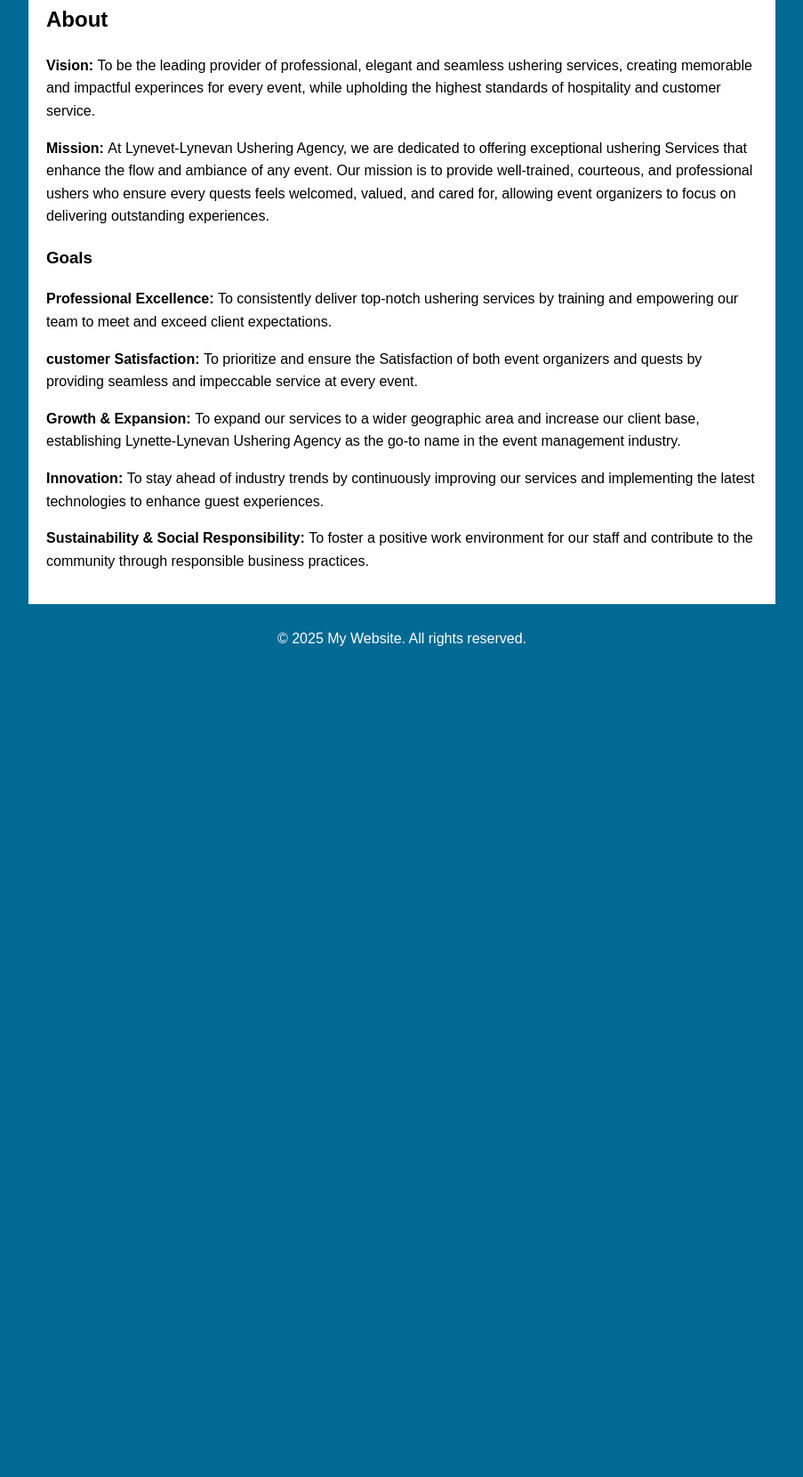
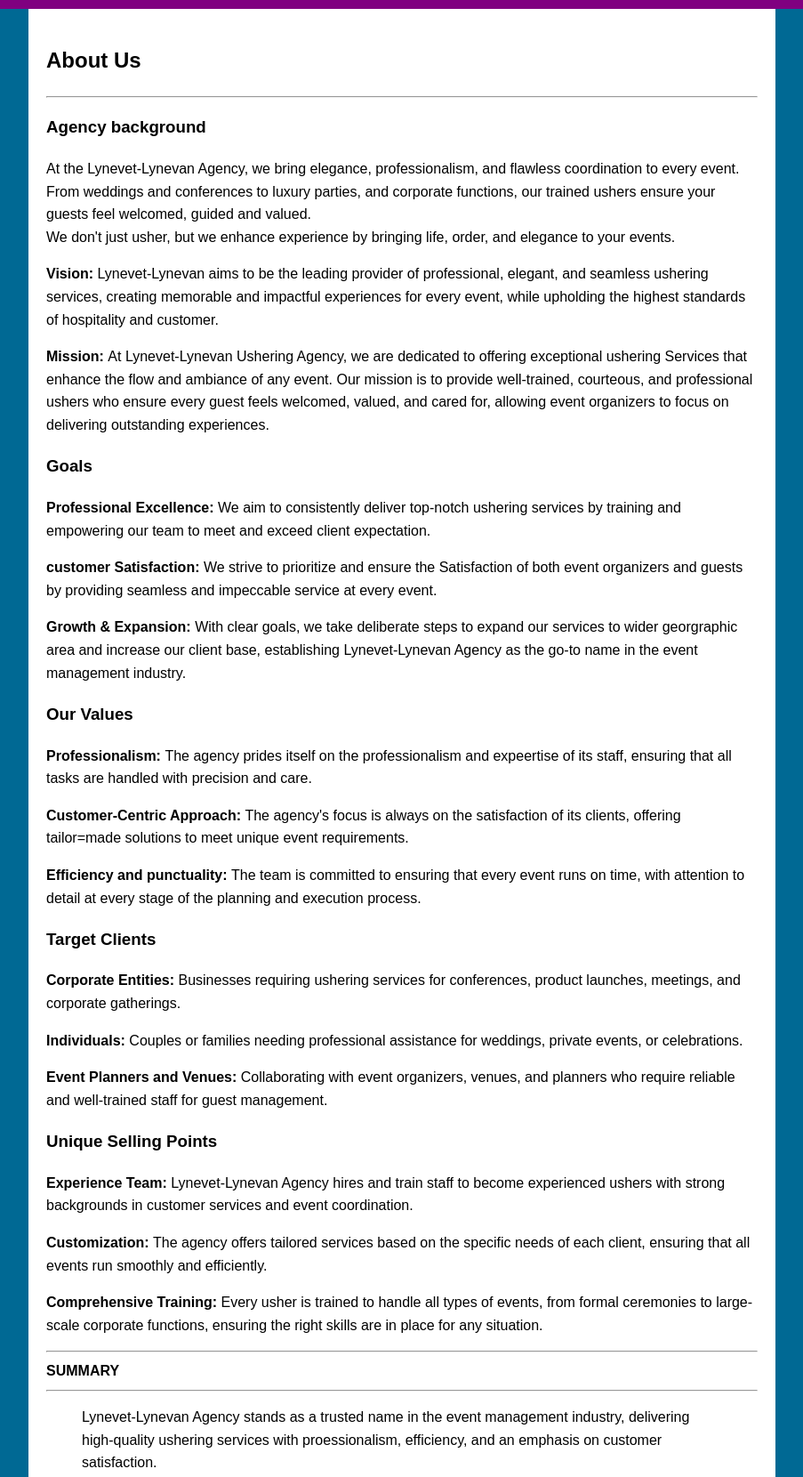
Before and after one commit to dangote-coder/my-website, a plain HTML site: page about.html in a window 1280 px wide. Shown: the part 217-1877 px from the top of the page at 89% size, without its empty margins (188-1091 px from the left). Before the commit the page ends 974 px from the top, so only its background shows below. Drawn offline with Linux system fonts and the light colour scheme.

Commit message:
Add files via upload

```diff
--- a/about.html
+++ b/about.html
@@ -9,6 +9,7 @@
 <body>
     <header>
         <h1>Welcome to Lynevet-Lynevan Agency</h1>
+		<h4>Motto: Elegance in Service, Excellence to you</h4>
         <nav>
             <ul>
                 <li><a href="index.html">Home</a></li>
@@ -20,47 +21,116 @@
     </header>
 <main>
         <section>
-            <div style=""><h2>About</h2>
-            <div><p><b>Vision: </b> To be the leading provider of professional, elegant and seamless ushering services, creating memorable and impactful experinces for every event, while upholding the highest standards of hospitality and customer service. </p></div>
+            <div style=""><h2>About Us</h2><hr>
+			<h3>Agency background </h3>
+			<p>
+				At the Lynevet-Lynevan Agency, we bring elegance, professionalism, and flawless
+				coordination to every event. From weddings and conferences to luxury parties, and corporate
+				functions, our trained ushers ensure your guests feel welcomed, guided and valued.<br>
+				We don't just usher, but we enhance experience by bringing life, order, and elegance to your events.
+
+
+			</p>
+            <div><p><b>Vision: </b>
+			Lynevet-Lynevan aims to be the leading provider of professional, elegant, and seamless
+			ushering services, creating memorable and impactful experiences for every event,
+			while upholding the highest standards of hospitality and customer.
+			</p></div>
 			 <div>
 			 <p>
 			 <b>Mission: </b>
 				At Lynevet-Lynevan Ushering Agency, we are dedicated to offering exceptional ushering Services
 				that enhance the flow and ambiance of any event. Our mission is to provide well-trained,
-				courteous, and professional ushers who ensure every quests feels welcomed, valued, and cared for, allowing event organizers
-				to focus on delivering outstanding experiences.
+				courteous, and professional ushers who ensure every guest feels welcomed, valued,
+				and cared for, allowing event organizers to focus on delivering outstanding experiences.
 			 </p>
 			 <h3> Goals</h3>
 			 <div> <p>
 			 <b>Professional Excellence: </b>
-				To consistently deliver top-notch ushering services by training and empowering our team
-				to meet and exceed client expectations.
+				We aim to consistently deliver top-notch ushering services by training and empowering
+				our team to meet and exceed client expectation.
 			 </p>
 			 </div>
 			  <div> <p>
 			 <b>customer Satisfaction: </b>
-				To prioritize and ensure the Satisfaction of both event organizers and quests
+				We strive to prioritize and ensure the Satisfaction of both event organizers and guests
 				by providing seamless and impeccable service at every event.
 			 </p>
 			 </div>
 			  <div> <p>
 			 <b>Growth & Expansion: </b>
-				To expand our services to a wider geographic area and increase our client base, establishing Lynette-Lynevan Ushering
-				Agency as the go-to name in the event management industry.
+				With clear goals, we take deliberate steps to expand our services to wider georgraphic
+				area and increase our client base, establishing Lynevet-Lynevan Agency as the go-to name
+				in the event management industry.
+			 </p>
+			 </div>
+			<h3> Our Values</h3>
+			 <div> <p>
+			 <b>Professionalism: </b>
+				The agency prides itself on the professionalism and expeertise of its staff,
+				ensuring that all tasks are handled with precision and care.
 			 </p>
 			 </div>
 			  <div> <p>
-			 <b>Innovation: </b>
-				To stay ahead of industry trends by continuously improving our services and implementing the latest technologies
-				to enhance guest experiences.
+			 <b>Customer-Centric Approach: </b>
+				The agency's focus is always on the satisfaction of its clients, offering tailor=made solutions
+				to meet unique event requirements.
+			 </p>
+			 </div>
+			 <div> <p>
+			 <b> Efficiency and punctuality: </b>
+				The team is committed to ensuring that every event runs on time, with
+				attention to detail at every stage of the planning and execution process.
+			 </p>
+			 </div>
+			 <h3> Target Clients</h3>
+			 <div> <p>
+			 <b> Corporate Entities: </b>
+				Businesses requiring ushering services for conferences, product launches,
+				meetings, and corporate gatherings.
+			 </p>
+			 </div>
+			 <div> <p>
+			 <b> Individuals: </b>
+				Couples or families needing professional assistance for weddings,
+				private events, or celebrations.
+			 </p>
+			 </div>
+			 <div> <p>
+			 <b> Event Planners and Venues: </b>
+				Collaborating with event organizers, venues, and planners who require reliable
+				and well-trained staff for guest management.
+			 </p>
+			 </div>
+			 <h3> Unique Selling Points</h3>
+			 <div> <p>
+			 <b> Experience Team: </b>
+				Lynevet-Lynevan Agency hires and train staff to become experienced ushers
+				with strong backgrounds in customer services and event coordination.
 			 </p>
 			 </div>
 			  <div> <p>
-			 <b>Sustainability & Social Responsibility: </b>
-				To foster a positive work environment for our staff and contribute to the community through
-				responsible business practices.
+			 <b> Customization: </b>
+				The agency offers tailored services based on the specific needs of each client, ensuring
+				that all events run smoothly and efficiently.
 			 </p>
 			 </div>
+			  <div> <p>
+			 <b> Comprehensive Training: </b>
+				Every usher is trained to handle all types of events, from formal ceremonies to
+				large-scale corporate functions, ensuring the right skills are in place for any situation.
+			 </p>
+			 </div>
+			 <hr>
+			 <strong> SUMMARY</strong>
+			 <hr>
+			 <p>
+			 <blockquote>
+			 Lynevet-Lynevan Agency stands as a trusted name in the event management
+			 industry, delivering high-quality ushering services with proessionalism,
+			 efficiency, and an emphasis on customer satisfaction.
+			 </blockquote>
+			 </p>
 			<!--<div><aside style="float:right;"> We are here to serve you better with affordable price </aside></div>-->
         </section>
     </main>
--- a/style.css
+++ b/style.css
@@ -47,7 +47,9 @@ main {
     padding: 20px;
     background-color: white;
     max-width: 800px;
+	/*max-width:auto;*/
     margin: auto;
+	max-height:auto:
 }
 
 /* Footer */
@@ -80,6 +82,16 @@ footer {
 	border:1px;
 	margin-right:10px;
 }
+
+.column a{
+	text-decoration:none;
+/*	color:#000;*/
+}
+
+/*.column b:hover{
+	background-color:#000;
+}*/
+
 .column:last-child{
 	margin-right:0;
 }
```
Also changed, not shown: contact.html (+27 -2 lines), index.html (+17 -3 lines), service.html (+29 -15 lines), usher1.jpg (added).
